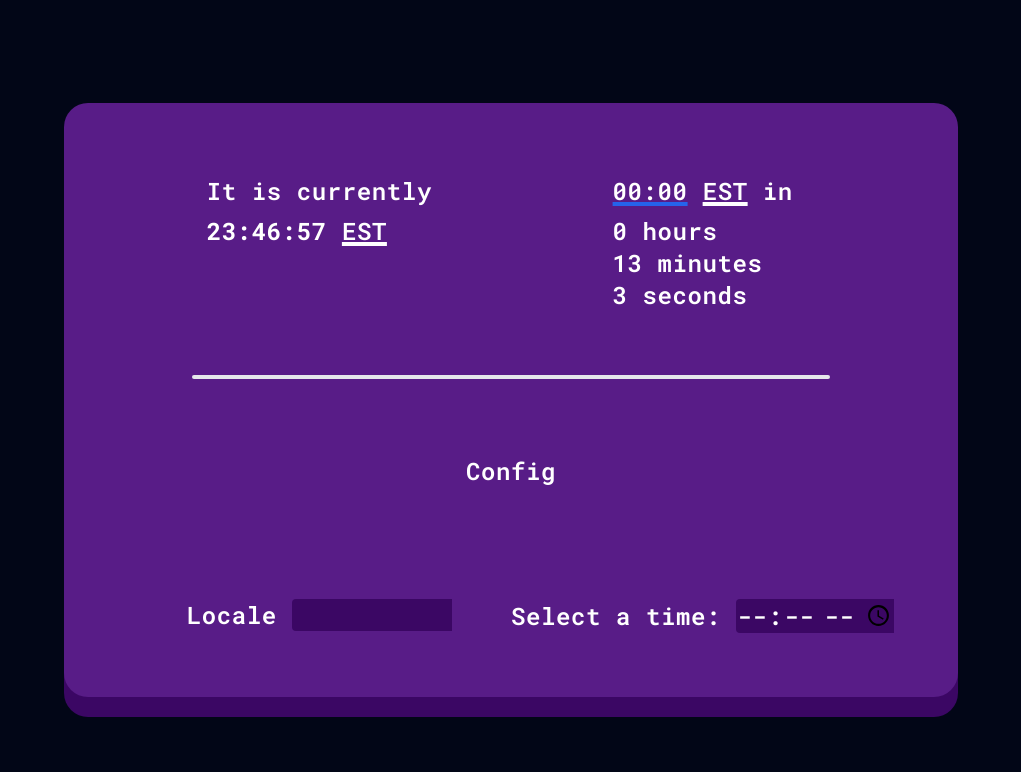
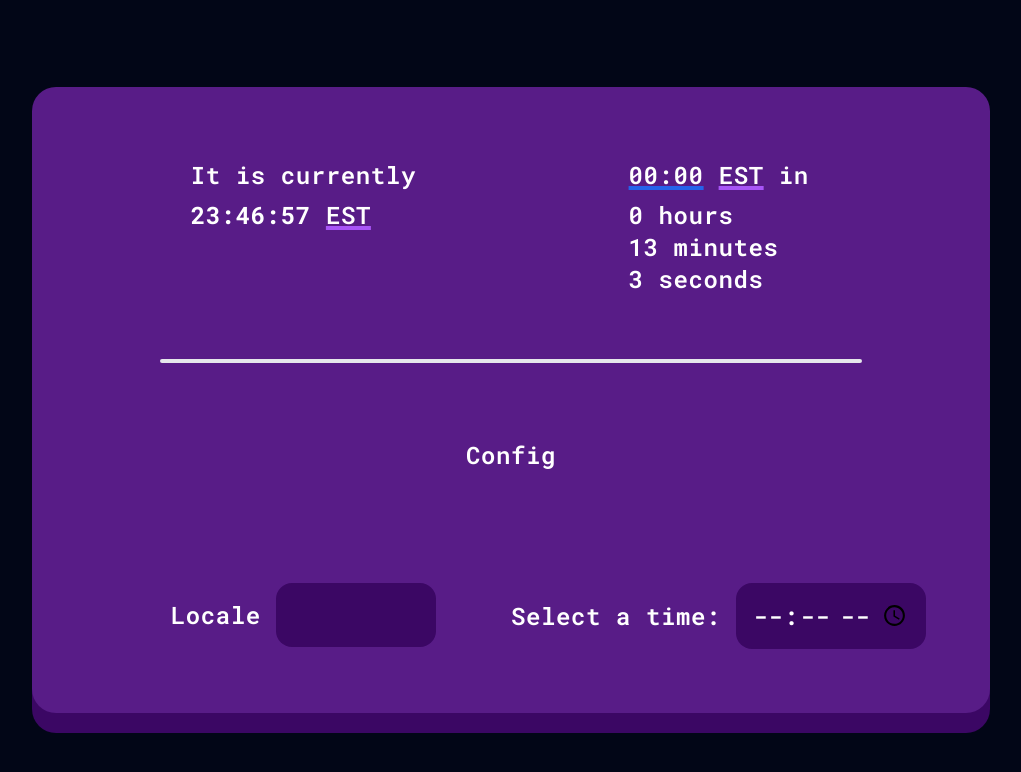
Before and after one commit to moxnt/time-converter, a website with bundled scripts: page index.html in a window 1280 px wide. Shown: the whole page, without its empty margins (129-1150 px from the left). Built offline with nearby package versions, Linux system fonts and the light colour scheme.

Commit message:
ui tweaks

```diff
--- a/index.html
+++ b/index.html
@@ -58,7 +58,7 @@
         <div class="w-fit h-fit mx-auto">
           <label for="zoneinput">Locale</label>
           <input
-            class="inline-block bg-purple-950 rounded-l max-w-40"
+            class="inline-block bg-purple-950 rounded-2xl max-w-40 p-4"
             type="text"
             id="zoneinput"
             name="fname"
@@ -67,7 +67,7 @@
         <div class="w-fit h-fit mx-auto">
           <label for="appt">Select a time:</label>
           <input
-            class="bg-purple-950 rounded-l"
+            class="bg-purple-950 rounded-2xl p-4"
             type="time"
             id="timeinput"
             name="timeinput"
```
Also changed, not shown: css/tailwind.css.
